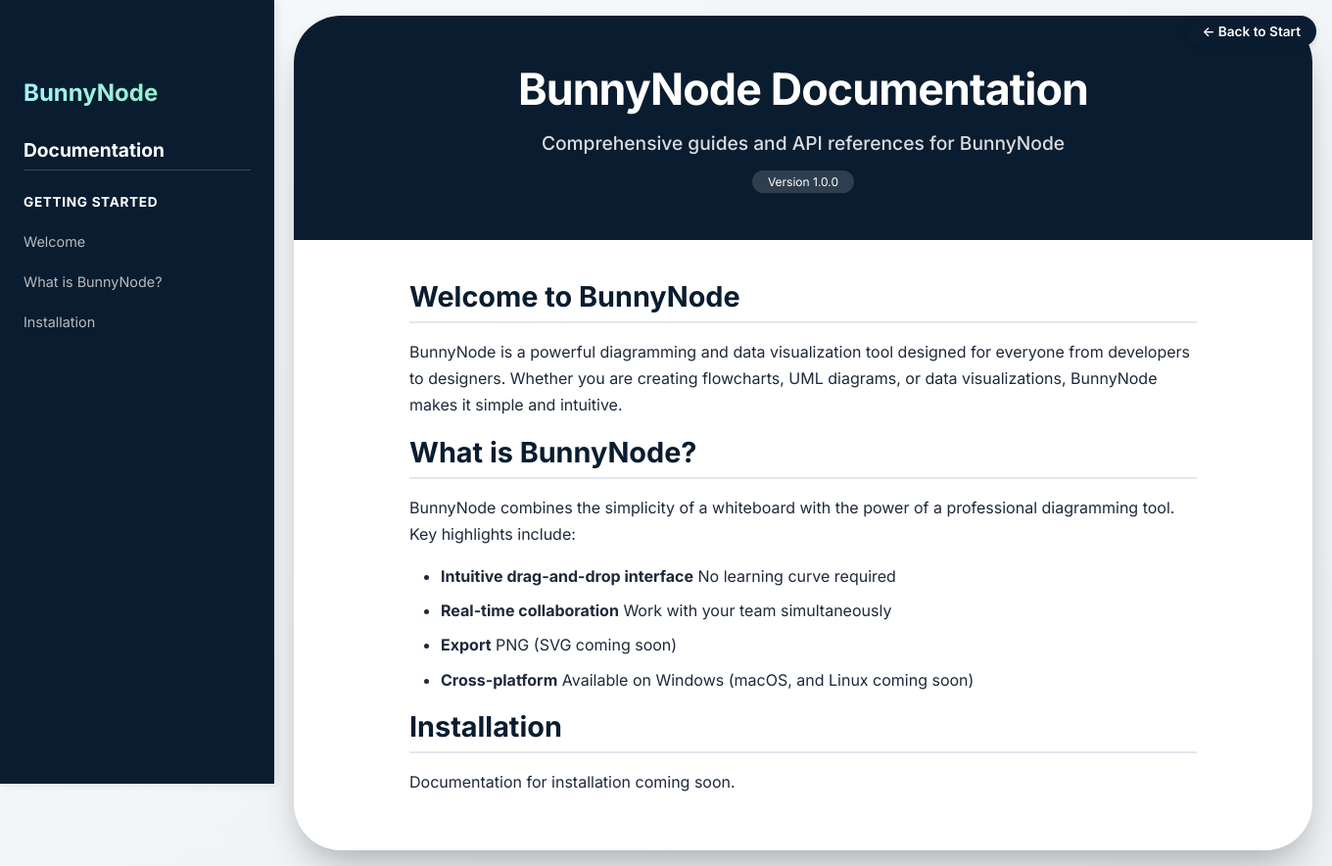
After one commit to MiklKanikl/BunnyNode-backend, a Flask app: page /docs/index in a window 1360 px wide. The commit adds this page. Shown: the whole page at 98% size. Run offline with Flask 3, Linux system fonts and the light colour scheme.

Commit message:
docs upgrade + new file

```diff
--- a/main.py
+++ b/main.py
@@ -11,13 +11,9 @@ def index():
 def downloads():
     return render_template("downloads.html")
 
-@app.route("/docs/")
+@app.route("/docs/index")
 def docs():
-    return render_template("documentation.html")
-
-@app.route("/download/windows/")
-def download_windows():
-    return send_file("releases/main.exe", as_attachment=True, download_name="BunnyNode.exe")
+    return render_template("docs/index.html")
 
 @app.route("/api/create_token/")
 def create_token():
--- /dev/null
+++ b/templates/docs/index.html
@@ -0,0 +1,320 @@
+<!DOCTYPE html>
+<html lang="en">
+<head>
+  <meta charset="UTF-8">
+  <meta name="viewport" content="width=device-width, initial-scale=1.0, user-scalable=yes">
+  <title>BunnyNode Documentation</title>
+  <link rel="icon" type="image/png" sizes="32x32" href="/static/favicon.png">
+  <link href="https://fonts.googleapis.com/css2?family=Inter:opsz,wght@14..32,400;14..32,500;14..32,600;14..32,700&display=swap" rel="stylesheet">
+  <style>
+    * {
+      margin: 0;
+      padding: 0;
+      box-sizing: border-box;
+    }
+
+    body {
+      background: linear-gradient(145deg, #f6f9fc 0%, #eef2f5 100%);
+      font-family: 'Inter', -apple-system, BlinkMacSystemFont, 'Segoe UI', Roboto, Helvetica, sans-serif;
+      min-height: 100vh;
+      padding: 0;
+    }
+
+    .back-button {
+      background: #0a1c2f;
+      color: white;
+      text-decoration: none;
+      font-weight: 600;
+      font-size: 0.85rem;
+      padding: 0.5rem 1rem;
+      border-radius: 9999px;
+      transition: all 0.2s ease;
+      border: none;
+      cursor: pointer;
+      box-shadow: 0 2px 6px rgba(0, 0, 0, 0.1);
+      position: fixed;
+      top: 1rem;
+      right: 1rem;
+      z-index: 1002;
+    }
+
+    .back-button:hover {
+      background: #123d5e;
+      transform: scale(1.05);
+      box-shadow: 0 8px 18px -6px rgba(0, 0, 0, 0.2);
+    }
+
+    .sidebar {
+      position: fixed;
+      left: 0;
+      top: 0;
+      width: 280px;
+      height: 100vh;
+      background: #0a1c2f;
+      color: white;
+      padding: 5rem 1.5rem 2rem 1.5rem;
+      overflow-y: auto;
+      z-index: 1000;
+      box-shadow: 2px 0 10px rgba(0, 0, 0, 0.1);
+    }
+
+    .sidebar h3 {
+      font-size: 1.2rem;
+      margin-bottom: 0.5rem;
+      padding-bottom: 0.5rem;
+      border-bottom: 1px solid rgba(255,255,255,0.2);
+    }
+
+    .sidebar .logo {
+      font-size: 1.5rem;
+      font-weight: 700;
+      margin-bottom: 2rem;
+      background: linear-gradient(135deg, #a5f3fc 0%, #86efac 100%);
+      -webkit-background-clip: text;
+      -webkit-text-fill-color: transparent;
+      background-clip: text;
+    }
+
+    .sidebar ul {
+      list-style: none;
+      margin-top: 1rem;
+    }
+
+    .sidebar li {
+      margin-bottom: 0.5rem;
+    }
+
+    .sidebar a {
+      color: rgba(255,255,255,0.7);
+      text-decoration: none;
+      transition: color 0.2s;
+      display: block;
+      padding: 0.5rem 0;
+      font-size: 0.9rem;
+    }
+
+    .sidebar a:hover {
+      color: #a5f3fc;
+    }
+
+    .sidebar .section-title {
+      font-weight: 700;
+      color: white;
+      margin-top: 1.5rem;
+      margin-bottom: 0.5rem;
+      font-size: 0.85rem;
+      text-transform: uppercase;
+      letter-spacing: 0.05em;
+    }
+
+    .doc-card {
+      max-width: 1040px;
+      width: 100%;
+      background: #ffffff;
+      border-radius: 3rem;
+      box-shadow: 0 25px 45px -12px rgba(0, 0, 0, 0.25), 0 8px 18px rgba(0, 0, 0, 0.05);
+      overflow: hidden;
+      transition: all 0.2s ease;
+      margin: 1rem;
+      margin-left: 300px;
+    }
+
+    .doc-header {
+      background: #0a1c2f;
+      padding: 3rem 2rem;
+      text-align: center;
+      color: white;
+    }
+
+    .doc-header h1 {
+      font-size: 2.8rem;
+      font-weight: 800;
+      letter-spacing: -0.02em;
+      margin-bottom: 1rem;
+    }
+
+    .doc-header .tagline {
+      font-size: 1.2rem;
+      opacity: 0.85;
+      font-weight: 500;
+      max-width: 600px;
+      margin: 0 auto;
+    }
+
+    .doc-header .version {
+      display: inline-block;
+      background: rgba(255,255,255,0.15);
+      border-radius: 100px;
+      padding: 0.25rem 1rem;
+      font-size: 0.75rem;
+      margin-top: 1rem;
+    }
+
+    .doc-content {
+      padding: 2.5rem 3rem;
+      color: #1e293b;
+      max-width: 900px;
+      margin: 0 auto;
+    }
+
+    .doc-content h2 {
+      font-size: 1.8rem;
+      font-weight: 700;
+      margin-top: 2.5rem;
+      margin-bottom: 1rem;
+      color: #0a1c2f;
+      border-bottom: 2px solid #e2e8f0;
+      padding-bottom: 0.5rem;
+    }
+
+    .doc-content h2:first-of-type {
+      margin-top: 0;
+    }
+
+    .doc-content h3 {
+      font-size: 1.3rem;
+      font-weight: 600;
+      margin-top: 1.5rem;
+      margin-bottom: 0.75rem;
+      color: #1e293b;
+    }
+
+    .doc-content p {
+      line-height: 1.7;
+      margin-bottom: 1rem;
+      font-size: 1rem;
+    }
+
+    .doc-content a {
+      color: #3b82f6;
+      text-decoration: none;
+    }
+
+    .doc-content a:hover {
+      text-decoration: underline;
+    }
+
+    .doc-content ul {
+      margin: 1rem 0 1rem 2rem;
+      line-height: 1.7;
+    }
+
+    .doc-content li {
+      margin-bottom: 0.5rem;
+    }
+
+    .callout {
+      background: #f0f9ff;
+      border-left: 4px solid #3b82f6;
+      padding: 1rem;
+      margin: 1rem 0;
+      border-radius: 0.5rem;
+    }
+
+    @media (max-width: 768px) {
+      .sidebar {
+        transform: translateX(-100%);
+        transition: transform 0.3s ease;
+      }
+
+      .sidebar.open {
+        transform: translateX(0);
+      }
+
+      .doc-card {
+        margin-left: 1rem;
+      }
+
+      .menu-toggle {
+        display: flex;
+        position: fixed;
+        top: 1rem;
+        left: 1rem;
+        background: #0a1c2f;
+        color: white;
+        border: none;
+        width: 40px;
+        height: 40px;
+        border-radius: 8px;
+        cursor: pointer;
+        z-index: 1001;
+        align-items: center;
+        justify-content: center;
+        font-size: 1.5rem;
+      }
+    }
+
+    @media (min-width: 769px) {
+      .menu-toggle {
+        display: none;
+      }
+    }
+  </style>
+</head>
+<body>
+  <button class="menu-toggle" onclick="document.querySelector('.sidebar').classList.toggle('open')">☰</button>
+  <a href="/" class="back-button">← Back to Start</a>
+
+  <div class="sidebar">
+    <div class="logo">BunnyNode</div>
+    <h3>Documentation</h3>
+
+    <div class="section-title">Getting Started</div>
+    <ul>
+      <li><a href="#welcome">Welcome</a></li>
+      <li><a href="#what-is-bunnynode">What is BunnyNode?</a></li>
+      <li><a href="#installation">Installation</a></li>
+    </ul>
+  </div>
+
+  <div class="doc-card">
+    <div class="doc-header">
+      <h1>BunnyNode Documentation</h1>
+      <div class="tagline">Comprehensive guides and API references for BunnyNode</div>
+      <div class="version">Version 1.0.0</div>
+    </div>
+
+    <div class="doc-content">
+      <section id="welcome">
+        <h2>Welcome to BunnyNode</h2>
+        <p>BunnyNode is a powerful diagramming and data visualization tool designed for everyone from developers to designers. Whether you are creating flowcharts, UML diagrams, or data visualizations, BunnyNode makes it simple and intuitive.</p>
+      </section>
+
+      <section id="what-is-bunnynode">
+        <h2>What is BunnyNode?</h2>
+        <p>BunnyNode combines the simplicity of a whiteboard with the power of a professional diagramming tool. Key highlights include:</p>
+        <ul>
+          <li><strong>Intuitive drag-and-drop interface</strong> No learning curve required</li>
+          <li><strong>Real-time collaboration</strong> Work with your team simultaneously</li>
+          <li><strong>Export</strong> PNG (SVG coming soon)</li>
+          <li><strong>Cross-platform</strong> Available on Windows (macOS, and Linux coming soon)</li>
+        </ul>
+      </section>
+
+      <section id="installation">
+        <h2>Installation</h2>
+        <p>Documentation for installation coming soon.</p>
+      </section>
+    </div>
+  </div>
+
+  <script>
+    document.querySelectorAll('.sidebar a').forEach(link => {
+      link.addEventListener('click', (e) => {
+        const href = link.getAttribute('href');
+        if (href && href.startsWith('#')) {
+          e.preventDefault();
+          const targetId = href.substring(1);
+          const targetElement = document.getElementById(targetId);
+          if (targetElement) {
+            targetElement.scrollIntoView({ behavior: 'smooth' });
+            if (window.innerWidth <= 768) {
+              document.querySelector('.sidebar').classList.remove('open');
+            }
+          }
+        }
+      });
+    });
+  </script>
+</body>
+</html>
--- a/templates/downloads.html
+++ b/templates/downloads.html
@@ -4,7 +4,7 @@
   <meta charset="UTF-8">
   <meta name="viewport" content="width=device-width, initial-scale=1.0, user-scalable=yes">
   <title>Download BunnyNode</title>
-  <link rel="icon" type="image/png" sizes="32x32" href="/templates/favicon.png">
+  <link rel="icon" type="image/png" sizes="32x32" href="/static/favicon.png">
   <link href="https://fonts.googleapis.com/css2?family=Inter:opsz,wght@14..32,400;14..32,500;14..32,600;14..32,700&display=swap" rel="stylesheet">
   <style>
     * {
@@ -224,7 +224,7 @@
     <div class="platform-card windows">
       <div class="platform-name">Windows</div>
       <div class="platform-desc">.exe installer / portable</div>
-      <a href="https://github.com/MiklKanikl/BunnyNode-Releases/releases/download/pre-release/pre-v1.0.0.exe" class="download-btn" download>
+      <a href="https://github.com/MiklKanikl/BunnyNode-Releases/releases/tag/pre-v1.0.0-2" class="download-btn" download>
         Download for Windows
       </a>
       <div style="font-size: 0.7rem; margin-top: 0.7rem; color: #6c7a8a;">Windows 10 / 11</div>
--- a/templates/index.html
+++ b/templates/index.html
@@ -4,7 +4,7 @@
   <meta charset="UTF-8">
   <meta name="viewport" content="width=device-width, initial-scale=1.0, user-scalable=yes">
   <title>BunnyNode - Home</title>
-  <link rel="icon" type="image/png" sizes="32x32" href="/templates/favicon.png">
+  <link rel="icon" type="image/png" sizes="32x32" href="/static/favicon.png">
   <link href="https://fonts.googleapis.com/css2?family=Inter:opsz,wght@14..32,100;14..32,200;14..32,300;14..32,400;14..32,500;14..32,600;14..32,700;14..32,800;14..32,900&display=swap" rel="stylesheet">
   <style>
     * {
@@ -286,14 +286,14 @@
     <p>Diagrams and Data Visualisation for everyone</p>
     <div class="links">
       <a href="/downloads">Download</a>
-      <a href="/docs">Documentation</a>
+      <a href="/docs/index">Documentation</a>
     </div>
   </div>
   <div class="showoff">
     <h2 class="feature-heading">Key Features</h2>
     <div class="feature-list">
       <span class="feature-item">Intuitive Graph Creation</span>
-      <span class="feature-item">Real-Time Data Collaboration</span>
+      <span class="feature-item">Real-Time Collaboration</span>
       <span class="feature-item">Export as PNG</span>
     </div>
   </div>
```
Also changed, not shown: templates/documentation.html (deleted, +0 -110 lines), static/favicon.png (renamed from templates/favicon.png).
